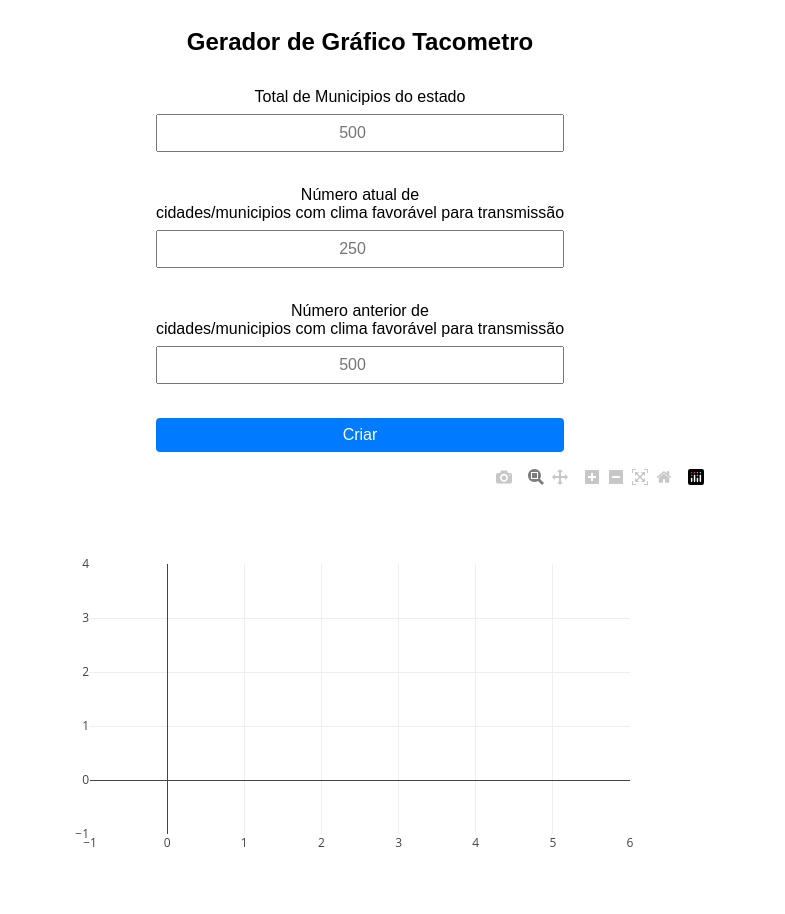
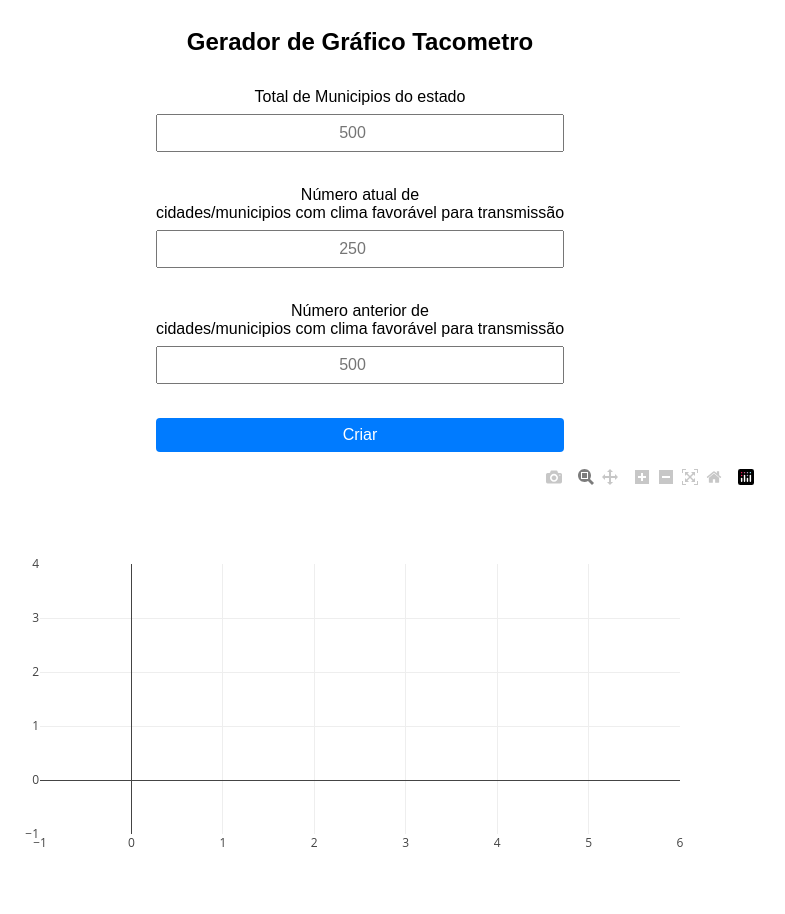
Before and after one commit to OMarcosNobre/denispy, a Flask app: template templates/index.html in a window 1280 px wide. Shown: the whole page, without its empty margins (280-1065 px from the left). Run offline with Flask 3, Linux system fonts and the light colour scheme; the template is opened without the code that fills it: most values are stand-ins (such as "Sample title", 1, 10 or a date in 2020); some libraries are stand-ins or nearby versions.

Commit message:
Ajuste body style display grid

```diff
--- a/app.py
+++ b/app.py
@@ -42,6 +42,7 @@
     ))
 
     fig.update_layout(
+        # autosize=True,  # Permite que o gráfico se ajuste automaticamente ao container
         width=600,
         height=460,  # Define a largura máxima da imagem
         margin=dict(t=50, b=0),  # Aumenta a margem superior para criar espaço
--- a/templates/index.html
+++ b/templates/index.html
@@ -9,8 +9,8 @@
         .container-graph {
             display: flex;
             flex-direction: column;
+            width: 100%;
             align-items: center;
-            justify-content: ;
             height: 100vh;
             font-family: sans-serif;
             gap: 12px;
@@ -37,9 +37,23 @@
         .h1{
             font-size: 20px;
         }
+        .chart-container {
+            width: 100%;  /* Ocupa 100% da largura do container pai */
+            max-width: 800px;  /* Define uma largura máxima para o gráfico */
+            height: auto;  /* Ajusta a altura automaticamente */
+            margin: 0 auto;  /* Centraliza o gráfico */
+        }
+        .js-plotly-plot .plotly, .js-plotly-plot .plotly div {
+            direction: ltr;
+            font-family: "Open Sans", verdana, arial, sans-serif;
+            margin: 0px;
+            padding: 0px;
+            display: flex;
+            justify-content: space-evenly;
+        }
     </style>
 </head>
-<body>
+<body style="display: grid;">
     <section class="container-graph">
         <h1>Gerador de Gráfico Tacometro</h1>
         <form method="POST" class="formForm">
@@ -54,7 +68,7 @@
             <br>
             <button type="submit" class="submitForm">Criar</button>
         </form>
-        <div id="chart"></div>
+        <div class="chart-container" id="chart"></div>
     </section>
     <script>
         // Renderizar o gráfico usando o JSON passado do backend
```
